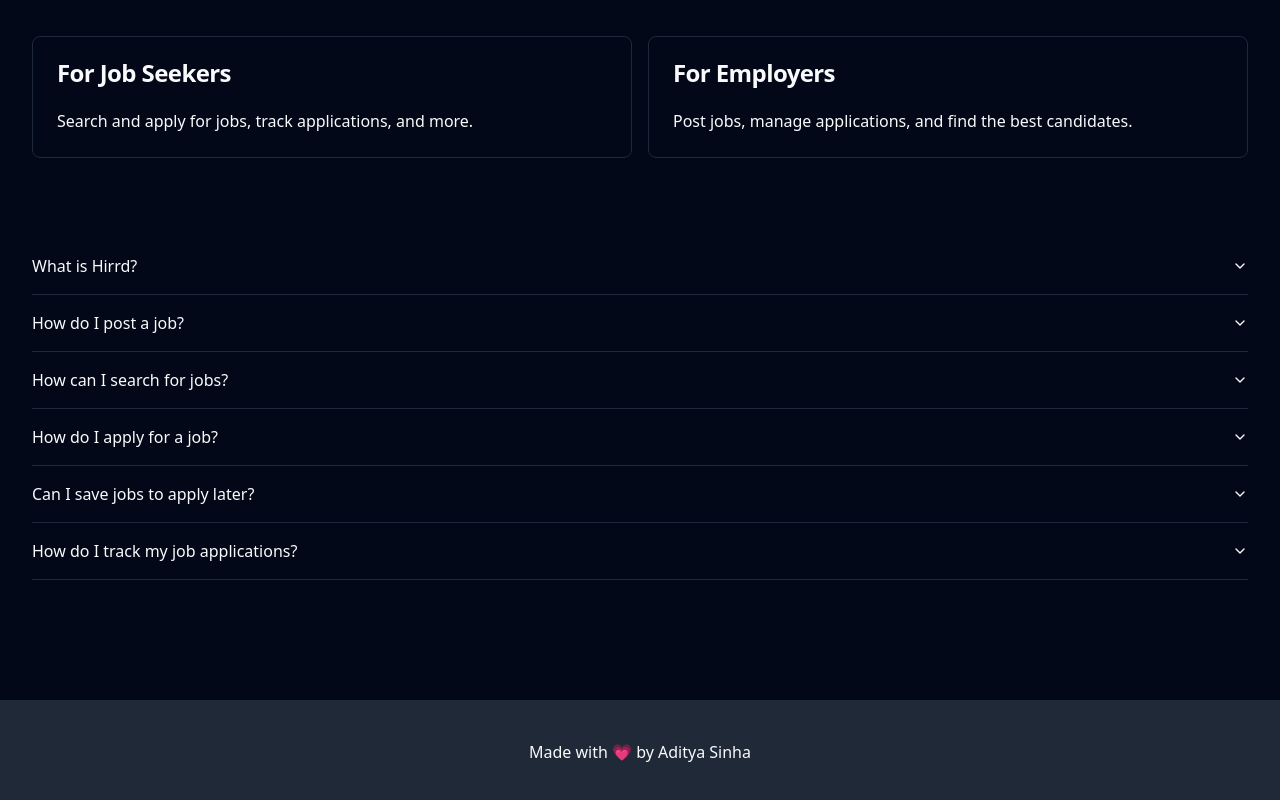
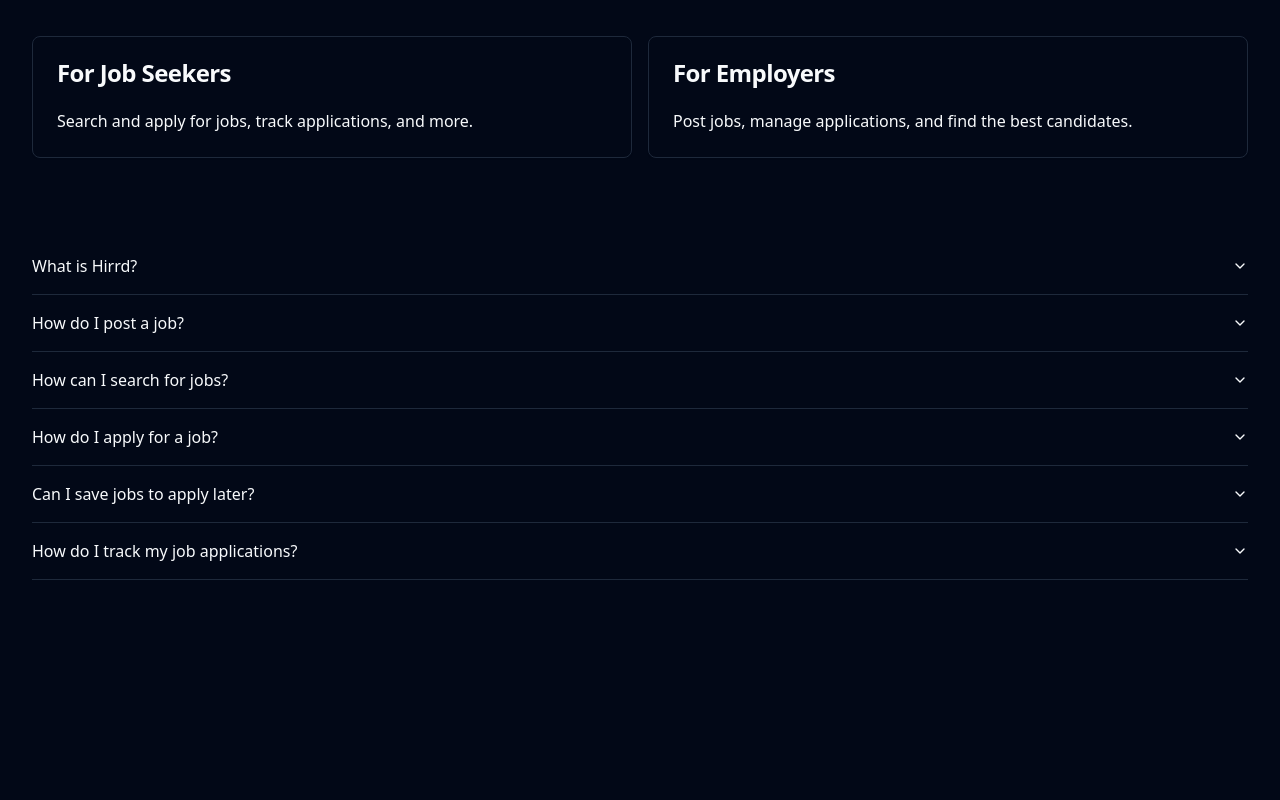
Before and after one commit to dev-adityasinha/Hirrd-JobPortal, a React (Vite) app: page / in a window 1280 px wide. Shown: the part 1623-2423 px from the top of the page. After the commit the page ends 2283 px from the top, so only its background shows below. Built offline with nearby package versions, Linux system fonts and the light colour scheme; no server answers.

Commit message:
Some UI Fixes

```diff
--- a/src/layouts/app-layout.jsx
+++ b/src/layouts/app-layout.jsx
@@ -9,9 +9,9 @@
         <Header />
         <Outlet />
       </main>
-      <div className="p-10 text-center bg-gray-800 mt-10">
+      {/* <div className="p-10 text-center bg-gray-800 mt-10">
         Made with 💗 by Aditya Sinha
-      </div>
+      </div> */}
     </div>
   );
 };
```
